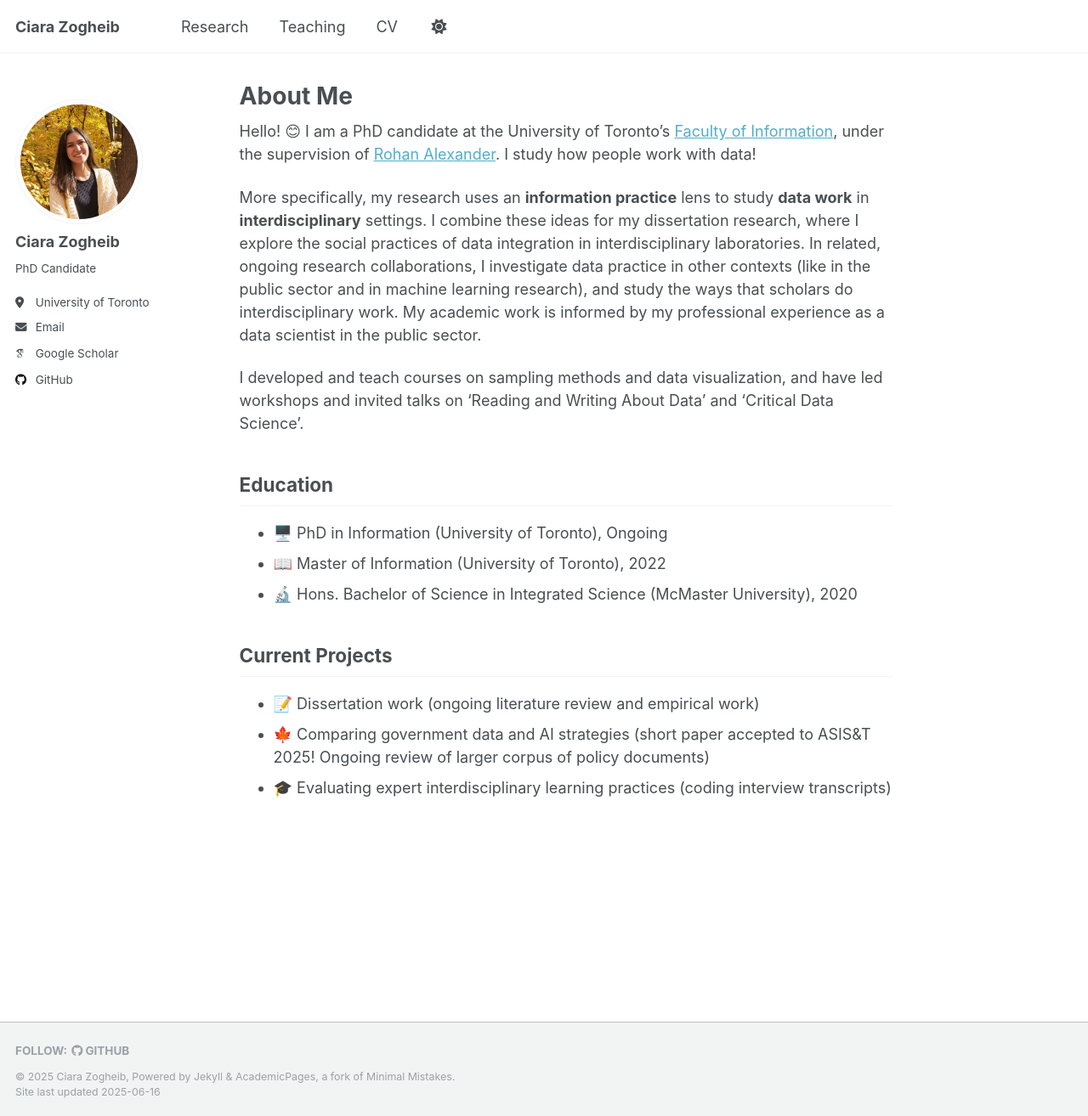
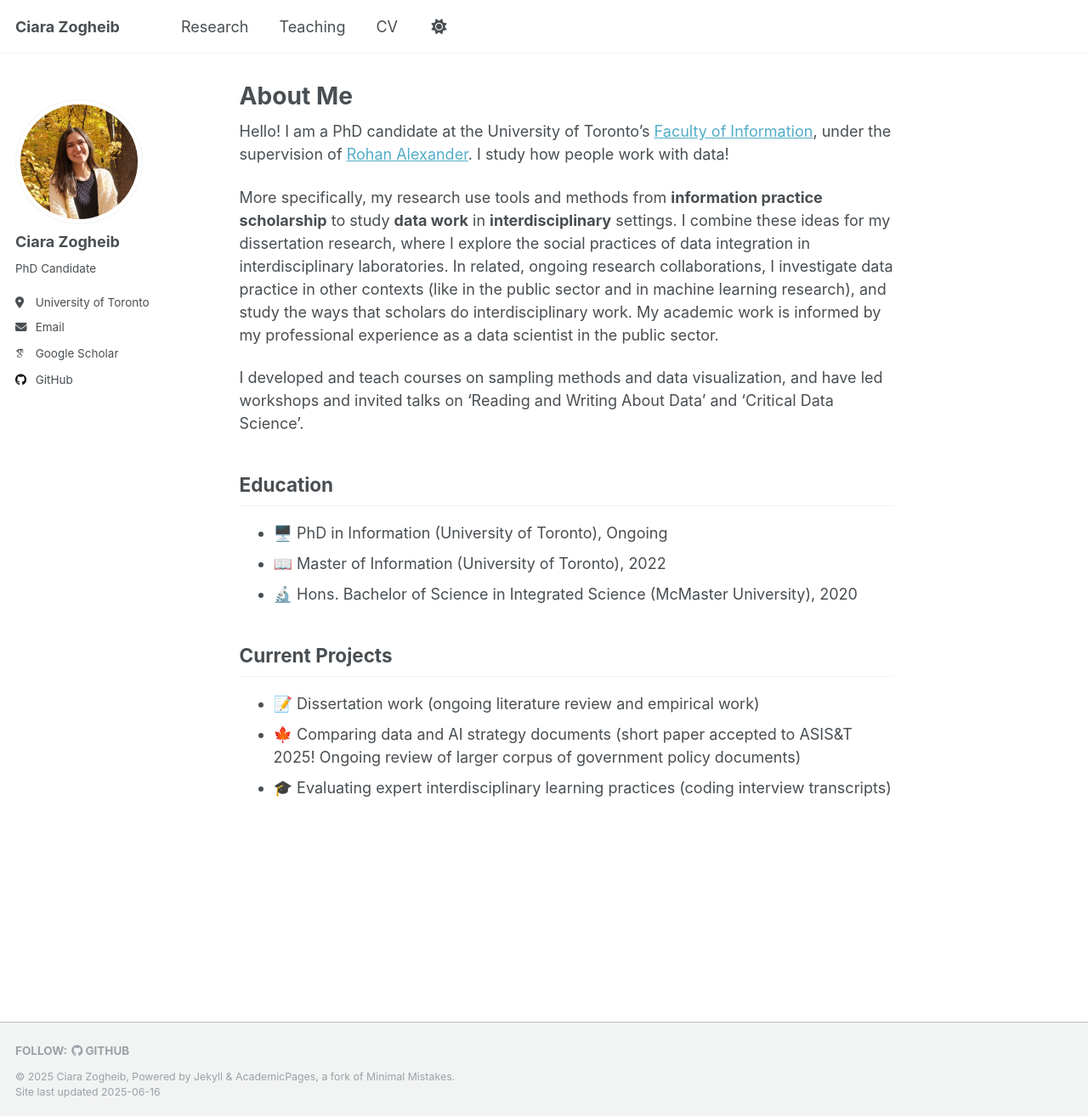
Before and after one commit to zogheibc/zogheibc.github.io, a Jekyll site: the page built from _pages/about.md, in a window 1280 px wide and 1314 px high. Shown: the whole window at 85% size. Built offline with Jekyll 4.4.1, drawn with Linux system fonts in a browser that asks for light colours; some web fonts are replaced.

Commit message:
Update about.md

```diff
--- a/_pages/about.md
+++ b/_pages/about.md
@@ -7,9 +7,9 @@ redirect_from:
   - /about.html
 ---
 
-Hello! 😊 I am a PhD candidate at the University of Toronto’s [Faculty of Information](https://ischool.utoronto.ca/), under the supervision of [Rohan Alexander](https://rohanalexander.com/). I study how people work with data!
+Hello! I am a PhD candidate at the University of Toronto’s [Faculty of Information](https://ischool.utoronto.ca/), under the supervision of [Rohan Alexander](https://rohanalexander.com/). I study how people work with data!
 
-More specifically, my research uses an **information practice** lens to study **data work** in **interdisciplinary** settings. I combine these ideas for my dissertation research, where I explore the social practices of data integration in interdisciplinary laboratories. In related, ongoing research collaborations, I investigate data practice in other contexts (like in the public sector and in machine learning research), and study the ways that scholars do interdisciplinary work. My academic work is informed by my professional experience as a data scientist in the public sector.
+More specifically, my research use tools and methods from **information practice scholarship** to study **data work** in **interdisciplinary** settings. I combine these ideas for my dissertation research, where I explore the social practices of data integration in interdisciplinary laboratories. In related, ongoing research collaborations, I investigate data practice in other contexts (like in the public sector and in machine learning research), and study the ways that scholars do interdisciplinary work. My academic work is informed by my professional experience as a data scientist in the public sector.
 
 I developed and teach courses on sampling methods and data visualization, and have led workshops and invited talks on 'Reading and Writing About Data' and 'Critical Data Science'.
 
@@ -20,5 +20,5 @@ I developed and teach courses on sampling methods and data visualization, and ha
 
 ## Current Projects
 - 📝 Dissertation work (ongoing literature review and empirical work)
-- 🍁 Comparing government data and AI strategies (short paper accepted to ASIS&T 2025! Ongoing review of larger corpus of policy documents)
+- 🍁 Comparing data and AI strategy documents (short paper accepted to ASIS&T 2025! Ongoing review of larger corpus of government policy documents)
 - 🎓 Evaluating expert interdisciplinary learning practices (coding interview transcripts)
```
